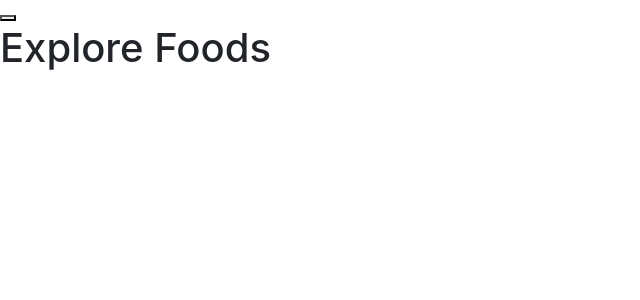
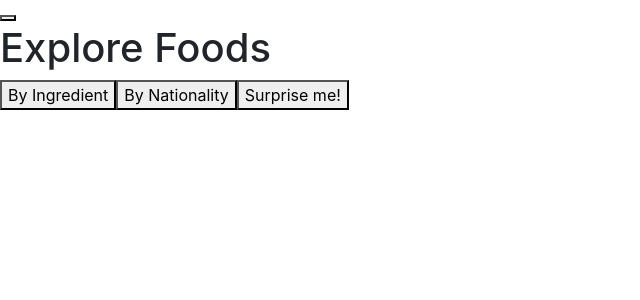
Before and after one commit to vixemari/recipes-app, a React (Create React App) app: page /explore/foods in a window 1280 px wide. Shown: the top 300 px of the page, without its empty margins (0-640 px from the left). Built offline with nearby package versions, Linux system fonts and the light colour scheme.

Commit message:
Requisitos 70,71,72,73

```diff
--- /dev/null
+++ b/src/components/ButtonsOfExplore.jsx
@@ -0,0 +1,60 @@
+import React from 'react';
+import PropTypes from 'prop-types';
+import { useHistory } from 'react-router-dom';
+
+function ButtonsOfExplore({ btnNationality, isFood }) {
+  const history = useHistory();
+
+  function redirectToFood() {
+    return history.push('/explore/foods/ingredients');
+  }
+
+  function redirectToDrinks() {
+    return history.push('/explore/drinks/ingredients');
+  }
+
+  function handleClickIngredient() {
+    return isFood ? redirectToFood() : redirectToDrinks();
+  }
+
+  function handleClickNationality() {
+    return history.push('/explore/foods/nationalities');
+  }
+
+  return (
+    <div>
+      <button
+        onClick={ handleClickIngredient }
+        type="button"
+        data-testid="explore-by-ingredient"
+      >
+        By Ingredient
+      </button>
+      {
+        btnNationality && (
+          <button
+            aria-label="btn-nationality"
+            type="button"
+            data-testid="explore-by-nationality"
+            onClick={ handleClickNationality }
+          >
+            By Nationality
+          </button>
+        )
+      }
+      <button
+        type="button"
+        data-testid="explore-surprise"
+      >
+        Surprise me!
+      </button>
+    </div>
+  );
+}
+
+ButtonsOfExplore.propTypes = {
+  btnNationality: PropTypes.bool.isRequired,
+  isFood: PropTypes.bool.isRequired,
+};
+
+export default ButtonsOfExplore;
--- a/src/pages/ExploreDrinks.jsx
+++ b/src/pages/ExploreDrinks.jsx
@@ -1,11 +1,13 @@
 import React from 'react';
 import Header from '../components/Header';
+import ButtonsOfExplore from '../components/ButtonsOfExplore';
 
 function ExploreDrinks() {
   const EXPLORE_DRINKS = 'Explore Drinks';
   return (
     <div>
       <Header title={ EXPLORE_DRINKS } btnSearch={ false } />
+      <ButtonsOfExplore btnNationality={ false } />
     </div>
   );
 }
--- a/src/pages/ExploreFoods.jsx
+++ b/src/pages/ExploreFoods.jsx
@@ -1,11 +1,13 @@
 import React from 'react';
 import Header from '../components/Header';
+import ButtonsOfExplore from '../components/ButtonsOfExplore';
 
 function ExploreFoods() {
   const EXPLORE_FOODS = 'Explore Foods';
   return (
     <div>
       <Header title={ EXPLORE_FOODS } btnSearch={ false } />
+      <ButtonsOfExplore btnNationality isFood />
     </div>
   );
 }
```
